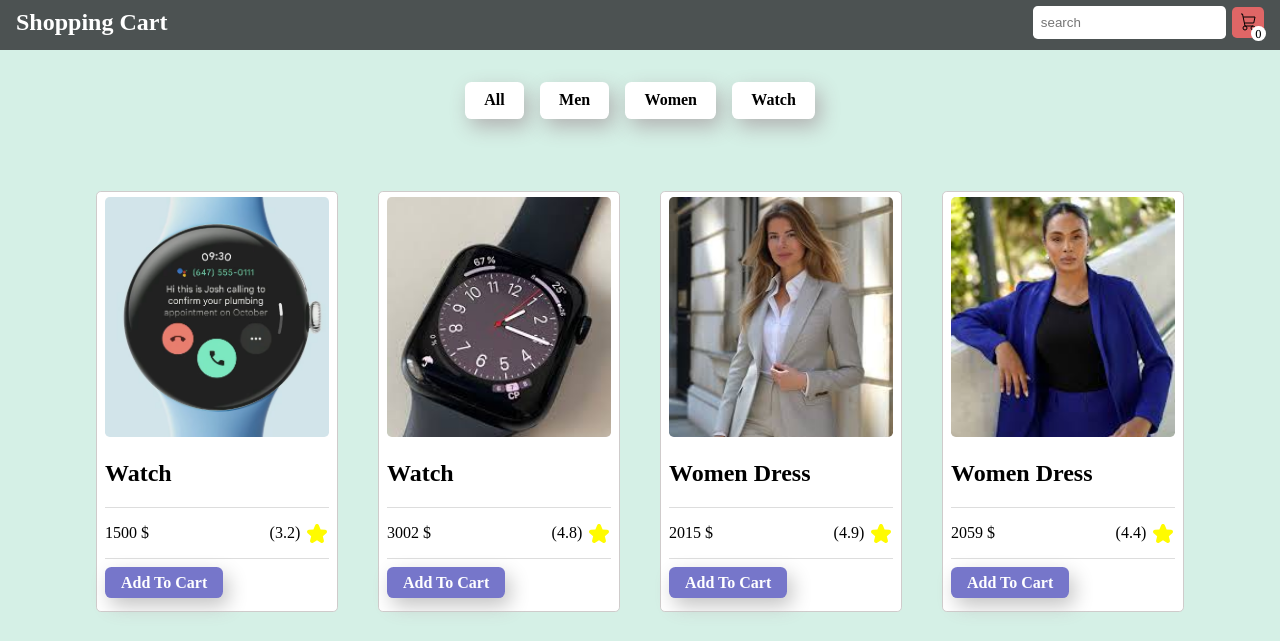
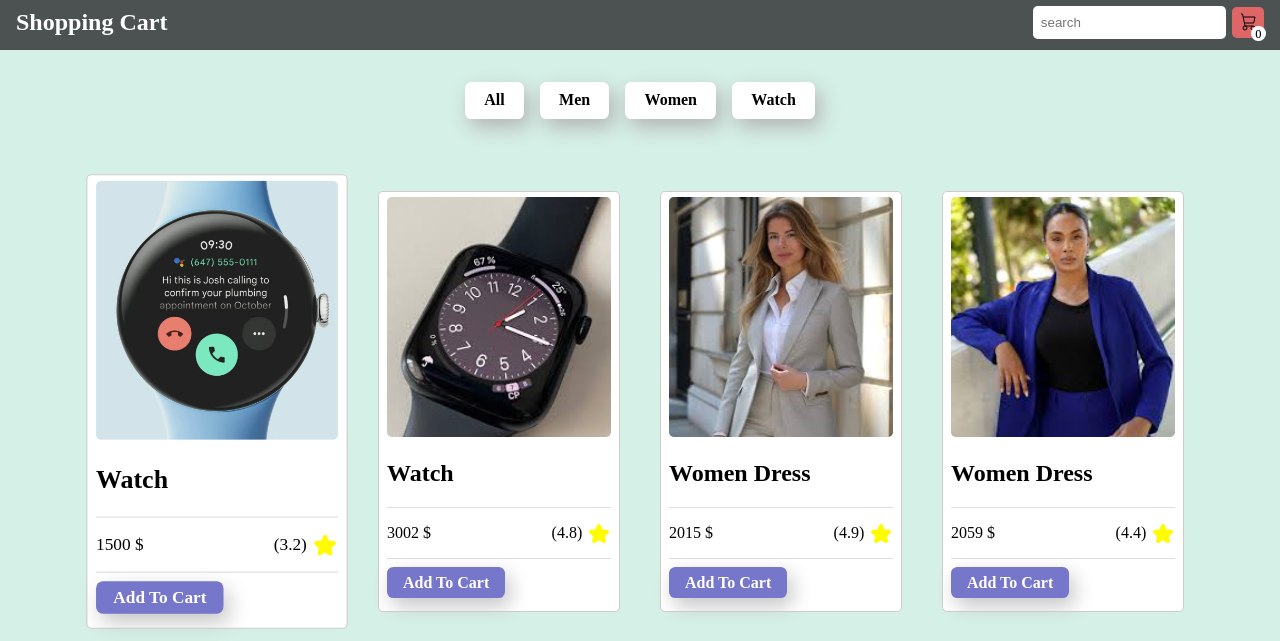
Before and after one commit to amirhoseinkoosha/JS_Tasks, a plain HTML site: page bd/shopping/index.html in a window 1280 px wide. In both pictures the pointer is over the element 217 px from the left and 401 px from the top of the page. Shown: the top 641 px of the page. Drawn offline with Linux system fonts and the light colour scheme.

Commit message:
shopping

```diff
--- a/bd/shopping/style.css
+++ b/bd/shopping/style.css
@@ -153,6 +153,9 @@ h2 a {
   border: 1px solid rgb(207, 203, 203);
   border-radius: 0.3rem;
 }
+.card:hover {
+ scale: 1.08;
+}
 
 @media (max-width: 650px) {
   .hero {
```
